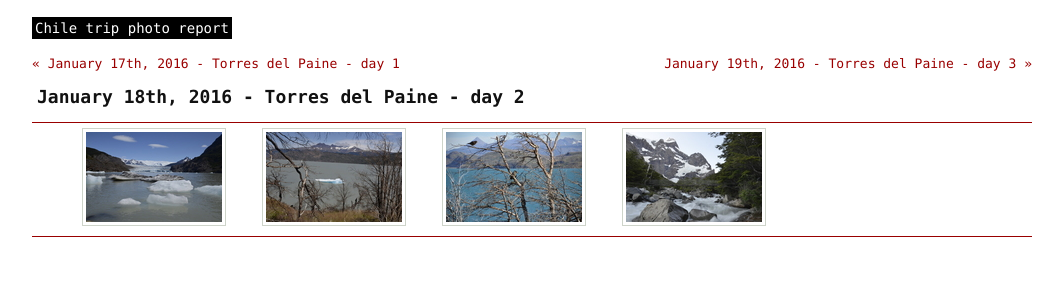
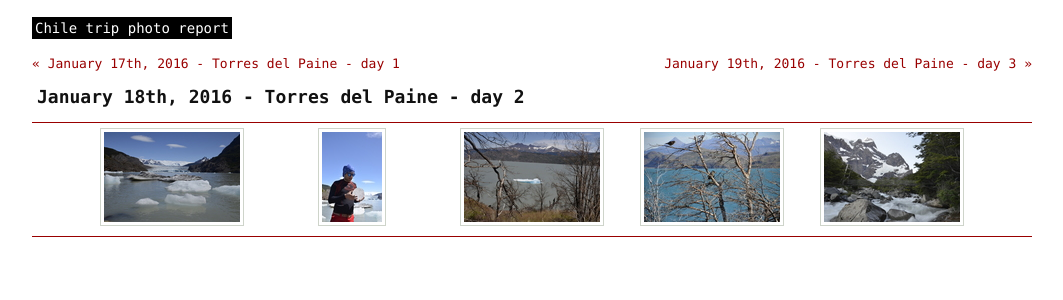
Before and after one commit to tezeb/chile, a Jekyll site: the page built from _posts/2016-01-18-day9.md, in a window 1280 px wide. Shown: the top 300 px of the page, without its empty margins (108-1171 px from the left). Built offline with Jekyll 4.4.1, drawn with Linux system fonts in a browser that asks for light colours; Markdown is read by kramdown in place of the engine named in the settings.

```diff
--- a/css/main.css
+++ b/css/main.css
@@ -47,8 +47,9 @@ body {
     background-color: #FFFFFF;
     border: 1px solid #ced4ca;
     padding: 3px;
-    margin: 5px 0 5px 0;
+    margin: 5px auto;
     float: none;
+	display: block;
 }
 .post .entry a:hover img {
     background-color: #666;
```
Also changed, not shown: _posts/2016-01-18-day9.md (+3 -1 lines), img/day9/0230.jpg (added), img/day9/t_0230.jpg (added).
